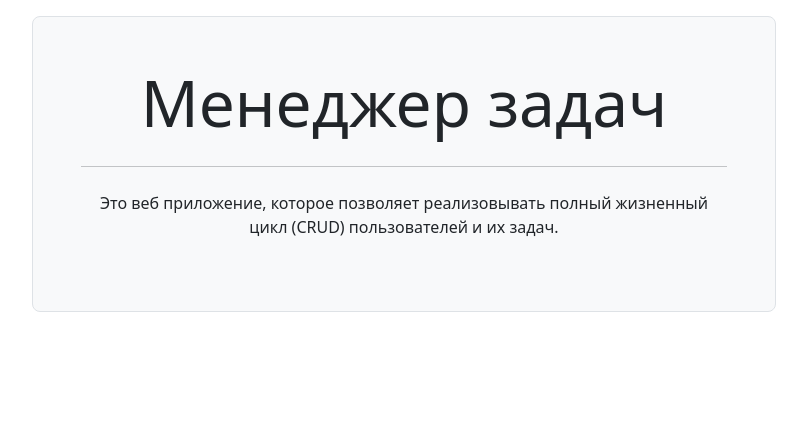
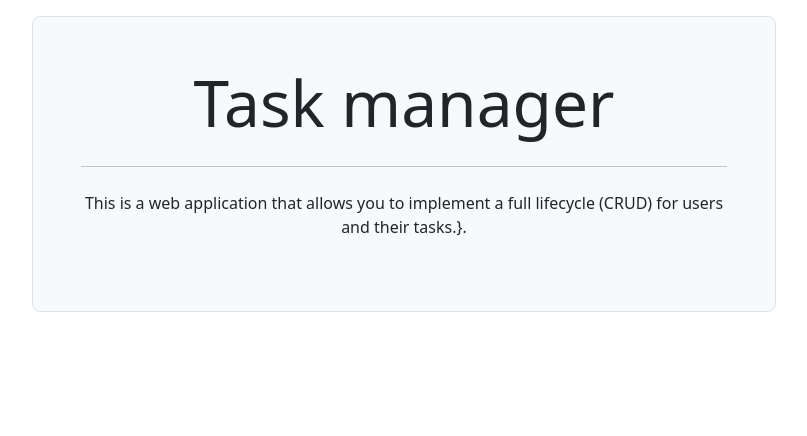
Before and after one commit to MaksimGoryachev/python-project-52, a Django app: page / in a window 1280 px wide. Shown: the part 56-492 px from the top of the page, without its empty margins (236-1043 px from the left). Run offline with Django 5.2, Linux system fonts and the light colour scheme; some libraries are stand-ins or nearby versions.

Commit message:
Updated translation

```diff
--- a/task_manager/templates/base.html
+++ b/task_manager/templates/base.html
@@ -54,9 +54,9 @@
                 <div class="container-lg mt-3">
                     <div class="row">
                         <div class="col-12 col-md-10 col-lg-8 mx-auto border rounded-3 bg-light p-5 text-center">
-                            <h1 class="display-3">Менеджер задач</h1>
+                            <h1 class="display-3">{% trans "Task manager" %}</h1>
                             <hr class="my-4">
-                            <p class="my-4">Это веб приложение, которое позволяет реализовывать полный жизненный цикл (CRUD) пользователей и их задач.</p>
+                            <p class="my-4">{% trans "This is a web application that allows you to implement a full lifecycle (CRUD) for users and their tasks." %}}.</p>
                         </div>
                     </div>
                 </div>
```
Also changed, not shown: task_manager/locale/ru_RU/LC_MESSAGES/django.po, 1 other file.
